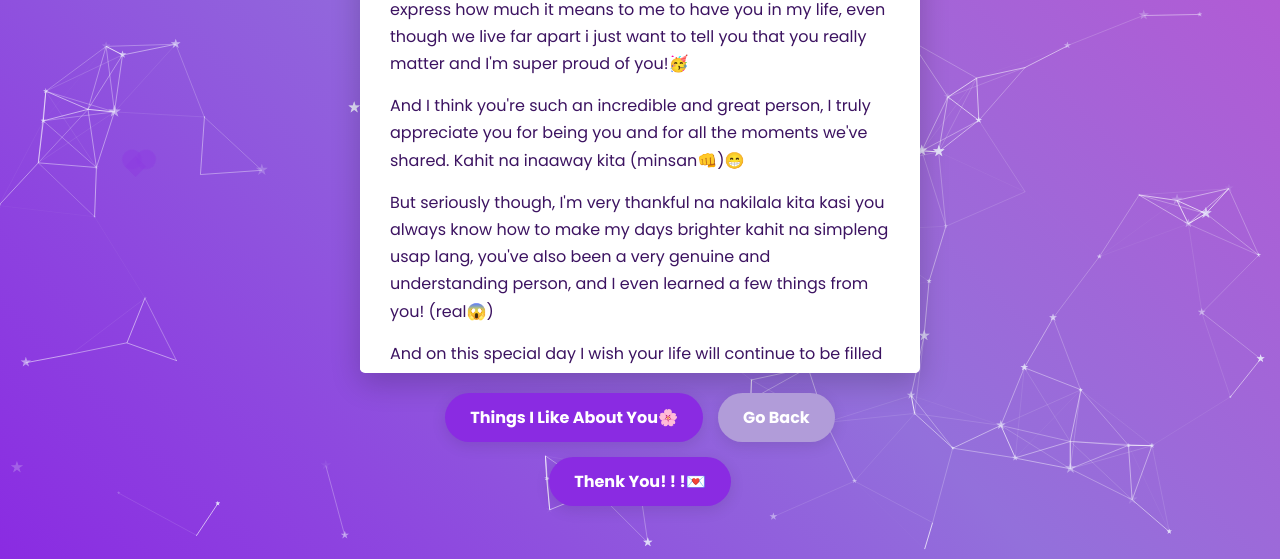
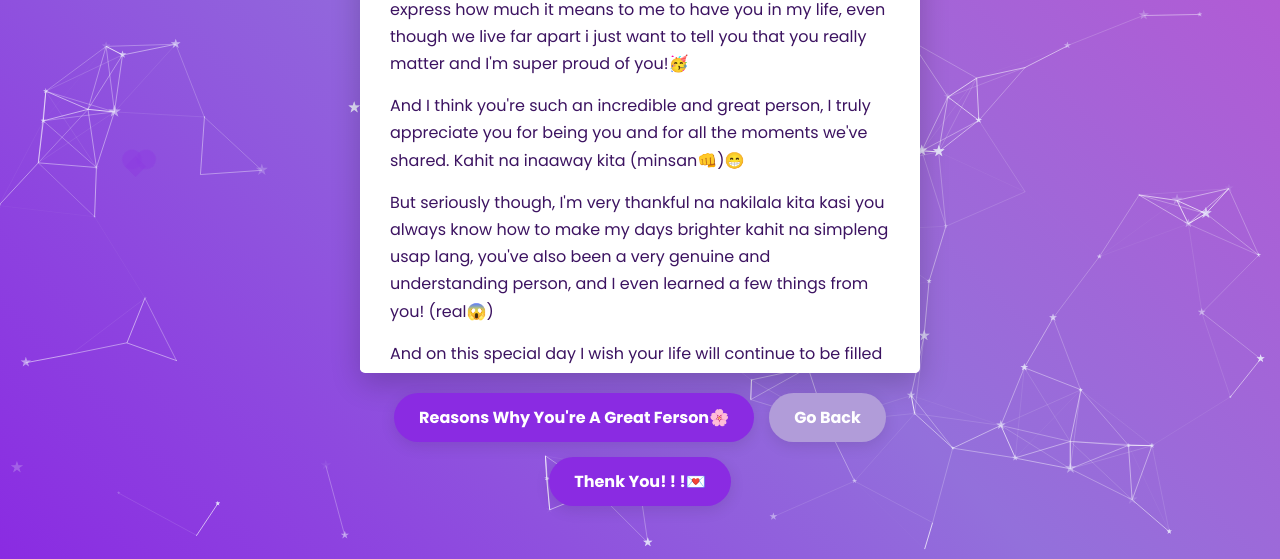
Before and after one commit to geohanmatt/HappyBirthday, a plain HTML site: page message.html in a window 1280 px wide. Shown: the part 241-800 px from the top of the page. Drawn offline with nearby package versions, Linux system fonts and the light colour scheme.

Commit message:
Update message.html

```diff
--- a/message.html
+++ b/message.html
@@ -41,7 +41,7 @@
     </div>
 
     <div class="button-group">
-      <a href="things-about.html" class="btn btn-secondary">Things I Like About You🌸</a>
+      <a href="things-about.html" class="btn btn-secondary">Reasons Why You're A Great Ferson🌸</a>
       <a href="index.html" class="btn btn-back">Go Back</a>
       <a href="thankyou.html" class="btn btn-secondary">
         Thenk You! ! !💌
```
